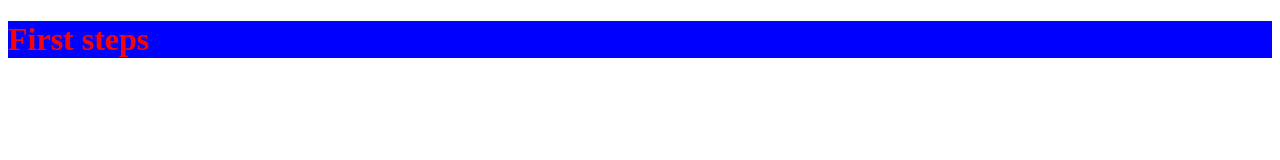
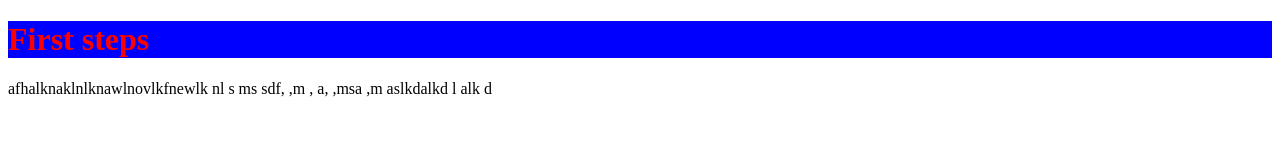
Before and after one commit to eLpsykongru/OpenclassroomsProject, a plain HTML site: page index.html in a window 1280 px wide. Drawn offline with Linux system fonts and the light colour scheme.

Commit message:
Updated index.html

```diff
--- a/index.html
+++ b/index.html
@@ -9,5 +9,6 @@
 </head>
 <body>
     <h1>First steps</h1>
+    <p>afhalknaklnlknawlnovlkfnewlk nl s ms sdf, ,m , a, ,msa ,m aslkdalkd l alk d</p>
 </body>
 </html>
```
